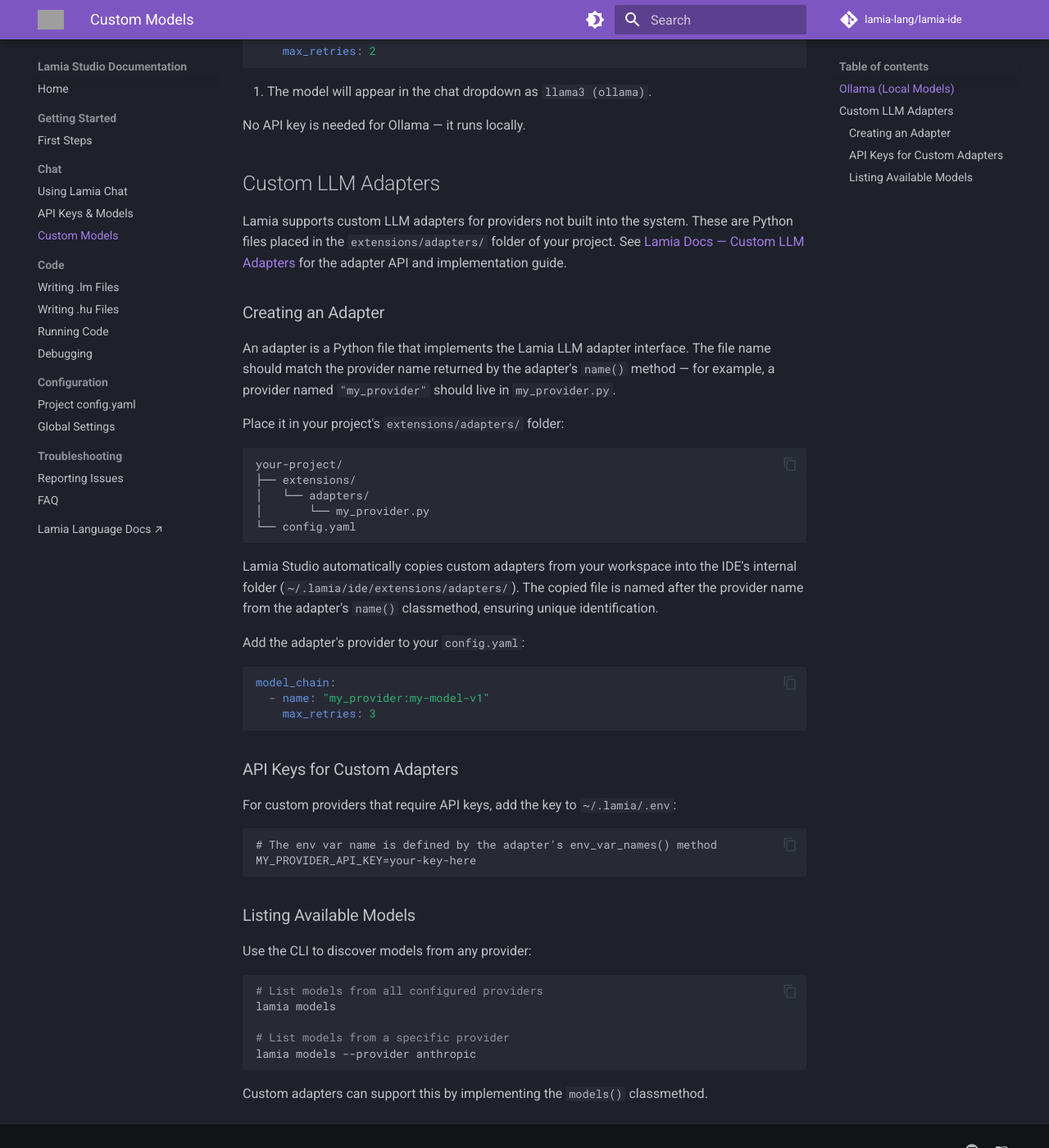
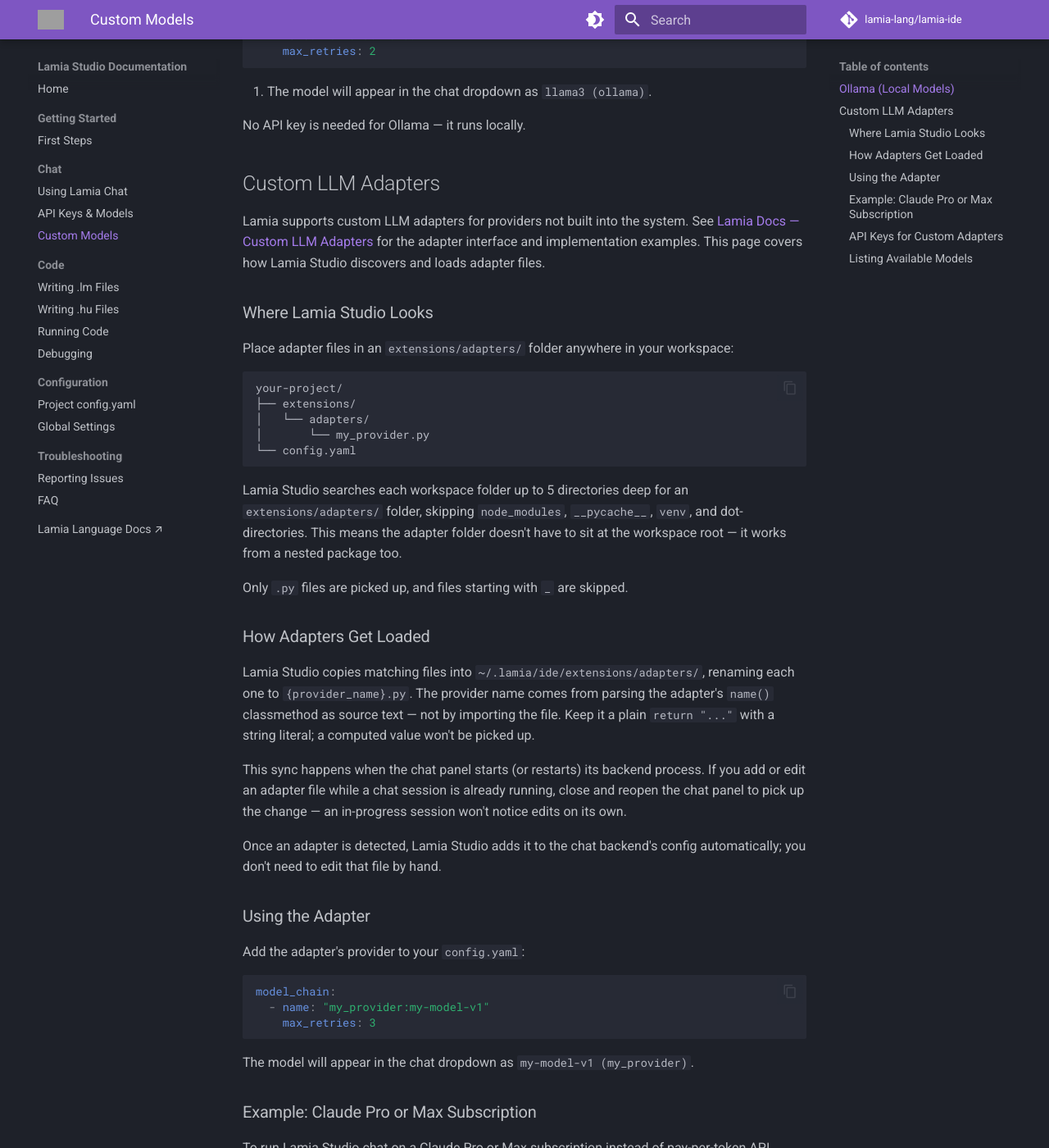
Before and after one commit to lamia-lang/lamia-ide, an MkDocs documentation site: the page built from docs/chat/custom-models.md, in a window 1280 px wide and 1400 px high, scrolled down 434 px. Shown: the whole window at 82% size. Built offline with MkDocs 1.6.1 and Material for MkDocs 9.7.7, drawn with Linux system fonts in a browser that asks for light colours; comment, search, counter and statistics services are not loaded; some of the changed text lies outside the part shown; grey boxes are pictures that could not be loaded.

Commit message:
updates in the doc about custom adapters

````diff
--- a/docs/chat/custom-models.md
+++ b/docs/chat/custom-models.md
@@ -21,13 +21,11 @@
 
 ## Custom LLM Adapters
 
-Lamia supports custom LLM adapters for providers not built into the system. These are Python files placed in the `extensions/adapters/` folder of your project. See [Lamia Docs — Custom LLM Adapters](https://lamia-lang.github.io/lamia/user-guide/custom-llm-adapters/) for the adapter API and implementation guide.
+Lamia supports custom LLM adapters for providers not built into the system. See [Lamia Docs — Custom LLM Adapters](https://lamia-lang.github.io/lamia/user-guide/custom-llm-adapters/) for the adapter interface and implementation examples. This page covers how Lamia Studio discovers and loads adapter files.
 
-### Creating an Adapter
+### Where Lamia Studio Looks
 
-An adapter is a Python file that implements the Lamia LLM adapter interface. The file name should match the provider name returned by the adapter's `name()` method — for example, a provider named `"my_provider"` should live in `my_provider.py`.
-
-Place it in your project's `extensions/adapters/` folder:
+Place adapter files in an `extensions/adapters/` folder anywhere in your workspace:
 
 ```text
 your-project/
@@ -37,7 +35,19 @@
 └── config.yaml
 ```
 
-Lamia Studio automatically copies custom adapters from your workspace into the IDE's internal folder (`~/.lamia/ide/extensions/adapters/`). The copied file is named after the provider name from the adapter's `name()` classmethod, ensuring unique identification.
+Lamia Studio searches each workspace folder up to 5 directories deep for an `extensions/adapters/` folder, skipping `node_modules`, `__pycache__`, `venv`, and dot-directories. This means the adapter folder doesn't have to sit at the workspace root — it works from a nested package too.
+
+Only `.py` files are picked up, and files starting with `_` are skipped.
+
+### How Adapters Get Loaded
+
+Lamia Studio copies matching files into `~/.lamia/ide/extensions/adapters/`, renaming each one to `{provider_name}.py`. The provider name comes from parsing the adapter's `name()` classmethod as source text — not by importing the file. Keep it a plain `return "..."` with a string literal; a computed value won't be picked up.
+
+This sync happens when the chat panel starts (or restarts) its backend process. If you add or edit an adapter file while a chat session is already running, close and reopen the chat panel to pick up the change — an in-progress session won't notice edits on its own.
+
+Once an adapter is detected, Lamia Studio adds it to the chat backend's config automatically; you don't need to edit that file by hand.
+
+### Using the Adapter
 
 Add the adapter's provider to your `config.yaml`:
 
@@ -47,25 +57,22 @@
     max_retries: 3
 ```
 
+The model will appear in the chat dropdown as `my-model-v1 (my_provider)`.
+
+### Example: Claude Pro or Max Subscription
+
+To run Lamia Studio chat on a Claude Pro or Max subscription instead of pay-per-token API billing, use the [Claude subscription adapter](https://lamia-lang.github.io/lamia/user-guide/custom-llm-adapters/#claude-subscription) from the Lamia docs. Once it is in `extensions/adapters/` and its model is in `config.yaml`, the model appears in the chat dropdown.
+
 ### API Keys for Custom Adapters
 
-For custom providers that require API keys, add the key to `~/.lamia/.env`:
-
-```
-# The env var name is defined by the adapter's env_var_names() method
-MY_PROVIDER_API_KEY=your-key-here
-```
+For custom providers that require API keys, add the key to `~/.lamia/.env` the same way as for [built-in providers](api-keys-and-models.md#configuring-api-keys). The env var name is whatever the adapter's `env_var_names()` method returns.
 
 ### Listing Available Models
 
 Use the CLI to discover models from any provider:
 
 ```bash
-# List models from all configured providers
-lamia models
-
-# List models from a specific provider
-lamia models --provider anthropic
+lamia models --provider my_provider
 ```
 
-Custom adapters can support this by implementing the `models()` classmethod.
+Custom adapters support this by implementing the `models()` classmethod.
````
Also changed, not shown: 1 other file.
